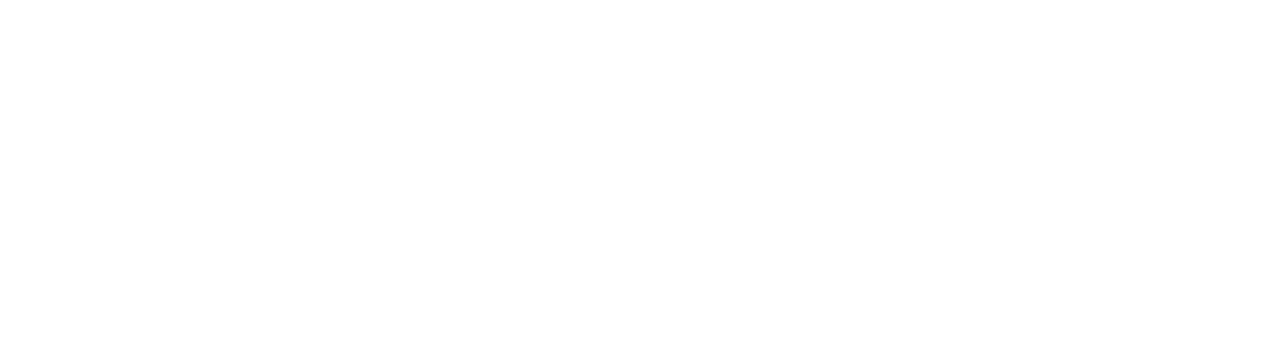
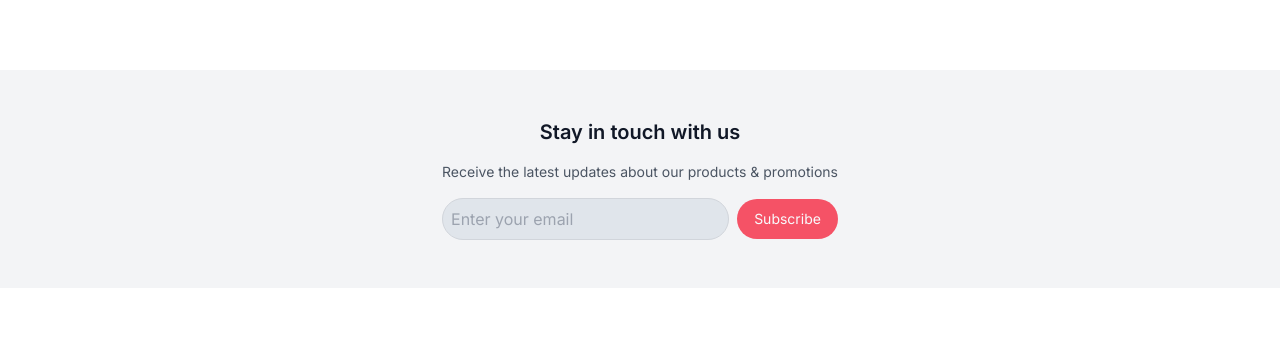
Before and after one commit to rikimario/Cartzilla-NextJs, a Next.js app: page / in a window 1280 px wide. Shown: the part 2050-2388 px from the top of the page. Built offline with nearby package versions, Linux system fonts and the light colour scheme; no server answers.

Commit message:
add newsletter section

```diff
--- a/src/app/layout.tsx
+++ b/src/app/layout.tsx
@@ -1,8 +1,9 @@
 import type { Metadata } from "next";
 import { Inter } from "next/font/google";
 import "./globals.css";
-import Footer from "@/components/Footer";
+import Footer from "@/components/footer/Footer";
 import Navbar from "@/components/navbar/Navbar";
+import NewsLetter from "@/components/newsletter/NewsLetter";
 
 const inter = Inter({ subsets: ["latin"] });
 
@@ -21,6 +22,7 @@
       <body className={inter.className}>
         <Navbar />
         {children}
+        <NewsLetter />
         <Footer />
       </body>
     </html>
--- a/src/components/brands/Brands.tsx
+++ b/src/components/brands/Brands.tsx
@@ -3,7 +3,7 @@
 
 export default function Brands() {
   return (
-    <div className="grid grid-cols-2 justify-items-center md:grid-cols-4 lg:grid-cols-5 gap-4 pt-20 px-4 md:px-10 lg:px-10 dark:bg-[#181D25]">
+    <div className="grid grid-cols-2 justify-items-center md:grid-cols-4 lg:grid-cols-5 gap-4 py-20 px-4 md:px-10 lg:px-10 dark:bg-[#181D25]">
       <div className="flex items-center justify-center border border-gray-300 rounded-xl xl:w-[250px] xl:h-[110px]">
         <Image
           src="/apple-dark-mode.svg"
--- /dev/null
+++ b/src/components/newsletter/NewsLetter.tsx
@@ -0,0 +1,32 @@
+import React from "react";
+import { Button } from "../ui/button";
+
+export default function NewsLetter() {
+  return (
+    <div className="flex flex-col items-center justify-center text-center px-3 bg-gray-100 dark:bg-gray-800">
+      <div className="py-12">
+        <div>
+          <h1 className="text-xl text-gray-900 font-semibold dark:text-white">
+            Stay in touch with us
+          </h1>
+          <p className="text-sm text-gray-600 dark:text-gray-300 py-4">
+            Receive the latest updates about our products & promotions
+          </p>
+        </div>
+
+        <div className="flex flex-col md:flex-row gap-2 w-full  md:items-center md:justify-center">
+          <input
+            className="w-full p-2 bg-[#E0E5EB] dark:bg-gray-800 border border-gray-300 rounded-3xl"
+            type="email"
+            name="email"
+            required
+            placeholder="Enter your email"
+          />
+          <Button className="bg-[#F55266] hover:bg-[#F2223B] w-full md:w-1/3 p-3 font-normal dark:text-white rounded-3xl">
+            Subscribe
+          </Button>
+        </div>
+      </div>
+    </div>
+  );
+}
```
Also changed, not shown: src/components/footer/Footer.tsx (renamed from src/components/Footer.tsx).
